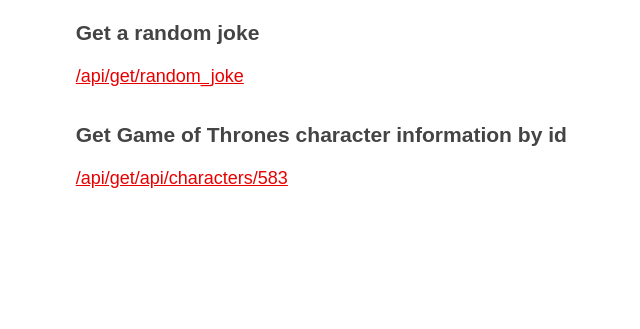
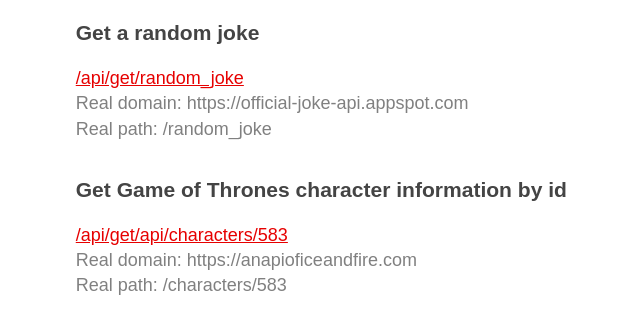
Before and after one commit to davidfitzgibbon/serverlessTest, a plain HTML site: page index.html in a window 1280 px wide. Shown: the part 99-428 px from the top of the page, without its empty margins (314-954 px from the left). Drawn offline with Linux system fonts and the light colour scheme.

Commit message:
url > domain / path

```diff
--- a/index.html
+++ b/index.html
@@ -25,6 +25,10 @@
         }
         p {
             margin-bottom: 2em;
+            line-height: 1.4;
+        }
+        span {
+            color: grey
         }
     </style>
     <title>Vodaphoney</title>
@@ -38,7 +42,13 @@
         <p><a target="_blank" href="/api/hello">/api/hello</a></p> -->
 
         <h3>Get a random joke</h3>
-        <p><a target="_blank" href="/api/get/random_joke">/api/get/random_joke</a></p>
+        <p>
+            <a target="_blank" href="/api/get/random_joke">/api/get/random_joke</a>
+            <br>
+            <span>Real domain: https://official-joke-api.appspot.com</span>
+            <br>
+            <span>Real path: /random_joke</span>
+        </p>
 
 <!--
         <h3>Get a specfic github users repos</h3>
@@ -46,7 +56,13 @@
 
 
         <h3>Get Game of Thrones character information by id</h3>
-        <p><a target="_blank" href="/api/get/api/characters/583">/api/get/api/characters/583</a></p>
+        <p>
+            <a target="_blank" href="/api/get/api/characters/583">/api/get/api/characters/583</a>
+            <br>
+            <span>Real domain: https://anapioficeandfire.com</span>
+            <br>
+            <span>Real path: /characters/583</span>
+        </p>
 
     </main>
 </body>
```
